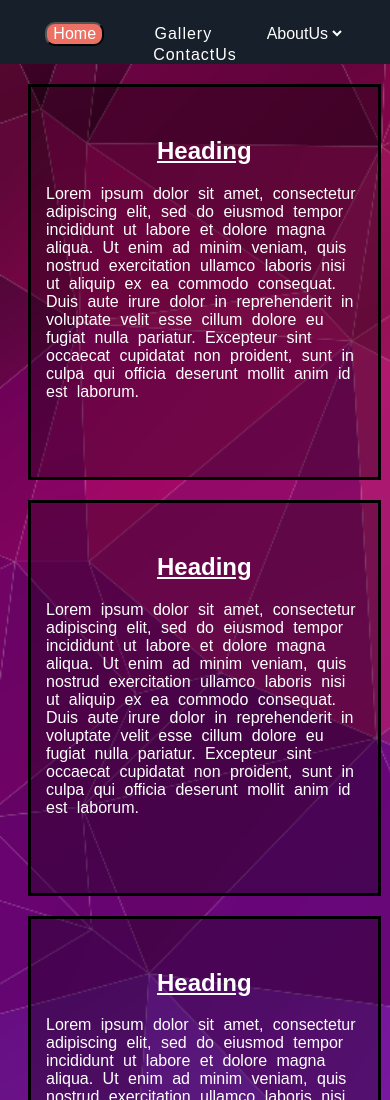
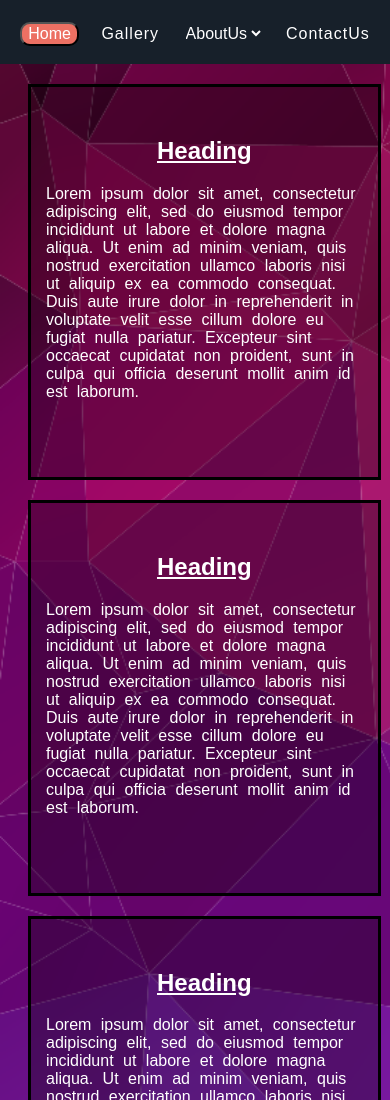
Before and after one commit to ShariRoluthon/ResponsiveProject, a plain HTML site: page index.html in a window 390 px wide. Shown: the top 1100 px of the page. Drawn offline with Linux system fonts and the light colour scheme.

Commit message:
Update index.css

```diff
--- a/index.css
+++ b/index.css
@@ -79,3 +79,8 @@ body{
 				margin-bottom: 20px;
 		}
 	}
+	@media screen and (max-width:450px){
+		.NavBar{
+			word-spacing: 17px;
+		}
+	}
```
